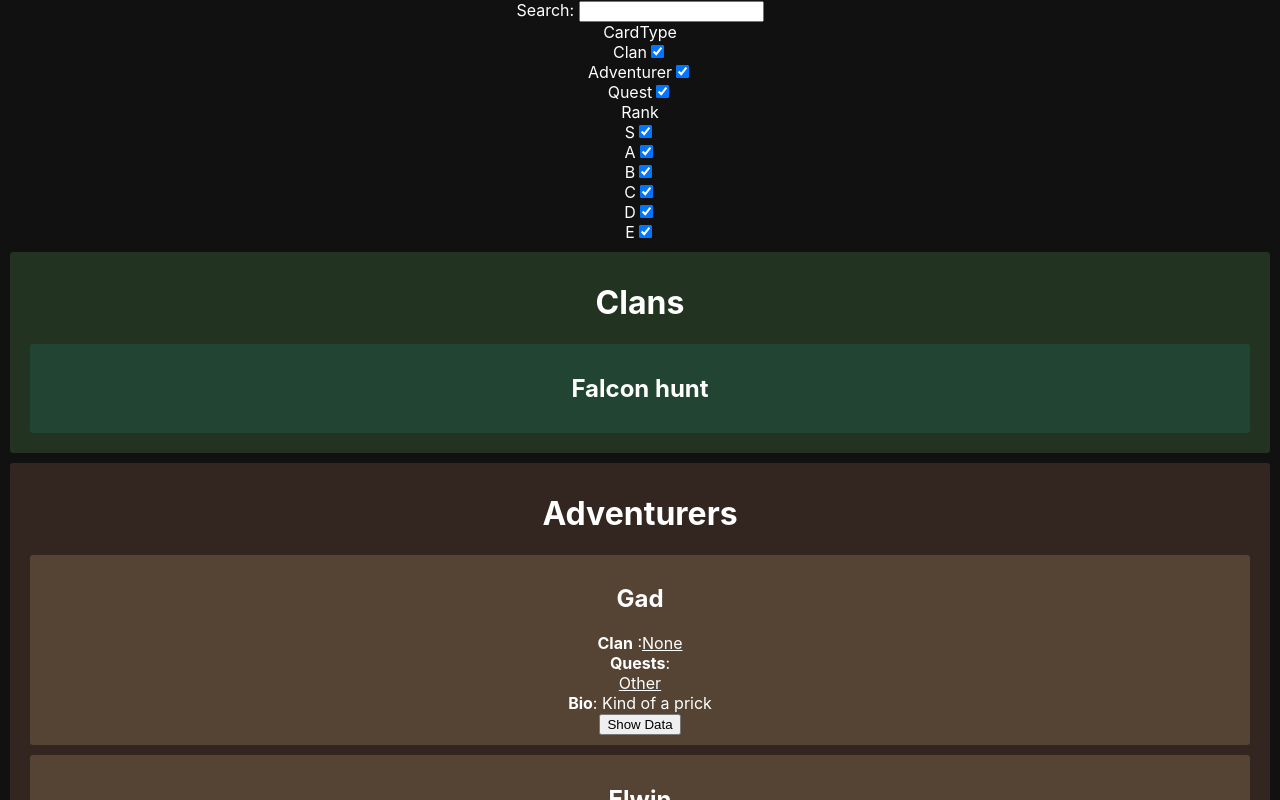
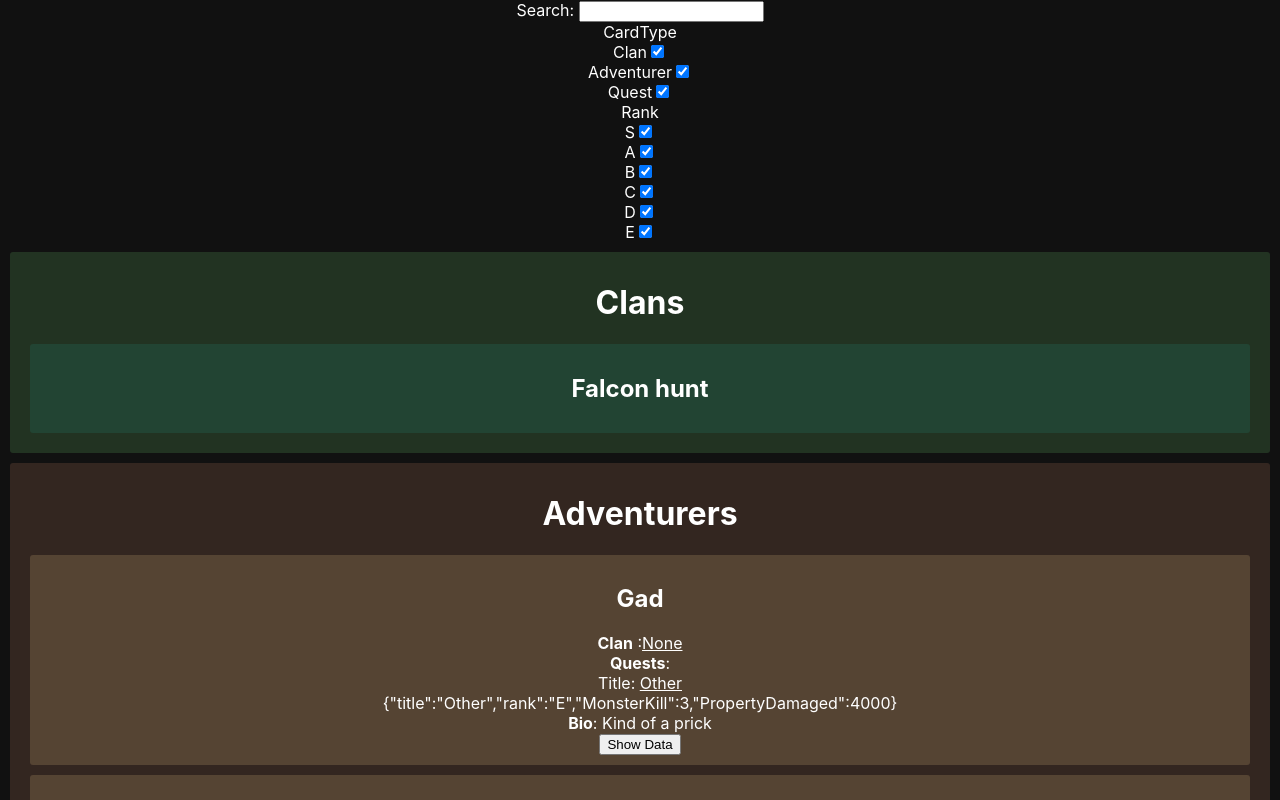
Before and after one commit to claytonweller/fantasy, a React (Create React App) app: page / in a window 1280 px wide. Both pictures are taken after a click on the element "Gad". Shown: the top 800 px of the page. Built offline with nearby package versions, Linux system fonts and the light colour scheme.

Commit message:
Get Data into Metric display components

```diff
--- a/src/components/AdventurerCard.tsx
+++ b/src/components/AdventurerCard.tsx
@@ -2,6 +2,8 @@ import { IAdventurer } from "../types/Adventurer";
 import { CardTypes } from "../types/Card";
 import { ISearchParams } from "../types/SearchParams";
 import Card from "./Card";
+import MetricGrid from "./MetricGrid";
+import MetricRow from "./MetricRow";
 
 export default function AdventurerCard ({adventurer, search, makeSearchable}: {
   adventurer: IAdventurer,
@@ -9,7 +11,10 @@ export default function AdventurerCard ({adventurer, search, makeSearchable}: {
   makeSearchable: (text: string) => JSX.Element
 }){
   const {name, bio, clan, quests, rank} = adventurer
-  const questTitles = quests?.map(q => <div>{makeSearchable(q.details.name)}</div>)
+  const questSection = (
+    <MetricGrid quests={quests} makeSearchable={makeSearchable}/>
+  )
+
   return (
     <Card
       color='#554433'
@@ -23,7 +28,7 @@ export default function AdventurerCard ({adventurer, search, makeSearchable}: {
         <b>Clan</b> :{makeSearchable(clan?.name || 'None')}
       </div>
       <div>
-        <b>Quests</b>: {questTitles}
+        <b>Quests</b>: {questSection}
       </div>
       <div>
         <b>Bio</b>: {bio}
--- /dev/null
+++ b/src/components/MetricGrid.tsx
@@ -0,0 +1,55 @@
+import { IAdventurerQuest } from "../types/Adventurer";
+import { IDbQuestAdventurerMetric, IDbQuestPartyMetric } from "../types/Quest";
+import MetricRow from "./MetricRow";
+
+
+export default function MetricGrid (params:{
+  quests: IAdventurerQuest[],
+  makeSearchable: (text: string) => JSX.Element
+}){
+  const {quests, makeSearchable} = params
+  const emptyRow = createEmptyRow(quests)
+
+  const rows = quests.map(q =>(
+    <div>
+      <div>Title: {makeSearchable(q.details.name)}</div>
+      <MetricRow quest={q} emptyRow={emptyRow}/>
+    </div>
+
+  ));
+  return (
+   <div>
+    {rows}
+   </div>
+  )
+}
+
+function createEmptyRow (quests: IAdventurerQuest[]){
+  let emptyRow: IEmptyMetricRow = {}
+  quests.forEach(q =>{
+    const {parties} = q
+    const personalMetricsCells = createEmptyCells(q.metrics)
+    emptyRow = {...emptyRow, ...personalMetricsCells}
+    parties.forEach(p =>{
+      const partyMetricsCells = createEmptyCells(p.metrics)
+      emptyRow = {...emptyRow, ...partyMetricsCells}
+    })
+  })
+  return emptyRow
+}
+
+function createEmptyCells(metrics: (IDbQuestAdventurerMetric | IDbQuestPartyMetric)[]){
+  const emptyCells: IEmptyMetricRow = {}
+  metrics.forEach(m =>{
+    // Right now we're using the metricRuleId to be the columnName
+    // In the future when we have custom metric rules will have a name
+    // property which will be human readable.
+    const ruleName = m.metricRuleId
+    emptyCells[ruleName] = 0
+  })
+  return emptyCells
+}
+
+export interface IEmptyMetricRow {
+  [columnName: string]: number | string
+}
--- /dev/null
+++ b/src/components/MetricRow.tsx
@@ -0,0 +1,34 @@
+import { IAdventurerQuest } from "../types/Adventurer";
+import { Ranks } from "../types/Ranks";
+import { IEmptyMetricRow } from "./MetricGrid";
+
+
+export default function MetricRow (params:{
+  quest: IAdventurerQuest,
+  emptyRow: IEmptyMetricRow
+}){
+  const {quest, emptyRow} = params
+  const {name: title, questRank: rank} = quest.details
+  const row: IEmptyMetricRow & {title: string, rank: Ranks} = {
+    title,
+    rank,
+    ...emptyRow
+  }
+
+  quest.metrics.forEach(m => {
+    row[m.metricRuleId] = m.value
+  })
+
+  quest.parties.forEach(p => {
+    p.metrics.forEach(m =>{
+      row[m.metricRuleId] = m.value
+    })
+  })
+
+
+  return (
+   <div>
+    {JSON.stringify(row)}
+   </div>
+  )
+}
--- a/src/data/getAdventurers.ts
+++ b/src/data/getAdventurers.ts
@@ -1,4 +1,5 @@
 import { IAdventurer, IAdventurerQuest } from "../types/Adventurer";
+import { adventurersByPartyId } from "./queries/adventurers";
 import { clansById } from "./queries/clans";
 import {  questsByPartyId } from "./queries/quests";
 import { rawAdventurers } from "./raw/adventurers";
@@ -12,18 +13,25 @@ export function getAdventurers ():IAdventurer[]{
       const {partyId} = qp
       const quest = questsByPartyId[partyId]
       const personalMetrics = qp.metrics.map(m => ({...m, questAdventurerId: 'PLACEHOLDER'}))
-      const partyMetrics = quest.parties
+      const parties = quest.parties
         .filter(p => p.id == partyId)
-        [0].metrics
-        .map(m => ({...m, questPartyId: partyId}))
+        .map(p => {
+          const adventurers = adventurersByPartyId[p.id]
+          const metrics =  p.metrics.map(m => ({...m, questPartyId: 'PLACEHOLDER'}))
+          return {
+            ...p,
+            adventurers,
+            metrics,
+            questId: quest.id
+          }
+        } )
+
       return {
         id: 'PLACEHOLDER',
         adventurerId: a.id,
         partyId,
-        metrics: {
-          personal: personalMetrics,
-          party: partyMetrics
-        },
+        metrics:personalMetrics,
+        parties,
         details: quest
       }
     })
--- a/src/data/raw/adventurers.ts
+++ b/src/data/raw/adventurers.ts
@@ -61,7 +61,11 @@ export const rawAdventurers:IRawAdventurer[] = [
         partyId: 'party3',
         // Composite
         metrics:[
-
+          {
+            metricRuleId: MetricRuleId.MonsterKill,
+            value: 5,
+            rank: Ranks.C
+          },
         ]
       }
     ]
@@ -69,9 +73,9 @@ export const rawAdventurers:IRawAdventurer[] = [
 ]
 
 export interface IRawAdventurer extends IDbAdventurer{
-  questParties: IRawParties[]
+  questParties: IRawParty[]
 }
 
-export interface IRawParties extends Omit<IDbQuestPartyAdventurer, "id" | 'adventurerId'> {
+export interface IRawParty extends Omit<IDbQuestPartyAdventurer, "id" | 'adventurerId'> {
   metrics: IDbMetric[]
 }
--- a/src/types/Adventurer.ts
+++ b/src/types/Adventurer.ts
@@ -1,5 +1,5 @@
 import { IDbClan } from "./Clan"
-import { IDbQuest, IDbQuestAdventurerMetric, IDbQuestPartyAdventurer, IDbQuestPartyMetric } from "./Quest"
+import { IDbQuest, IDbQuestAdventurerMetric, IDbQuestParty, IDbQuestPartyAdventurer, IDbQuestPartyMetric, IQuestParty } from "./Quest"
 import { Ranks } from "./Ranks"
 
 export interface IAdventurer extends IDbAdventurer {
@@ -8,11 +8,9 @@ export interface IAdventurer extends IDbAdventurer {
 }
 
 export interface IAdventurerQuest extends IDbQuestPartyAdventurer {
-  metrics: {
-    personal: IDbQuestAdventurerMetric[]
-    party: IDbQuestPartyMetric[]
-  }
+  metrics: IDbQuestAdventurerMetric[]
   details: IDbQuest
+  parties: IQuestParty[]
 }
 
 export interface IDbAdventurer {
```
